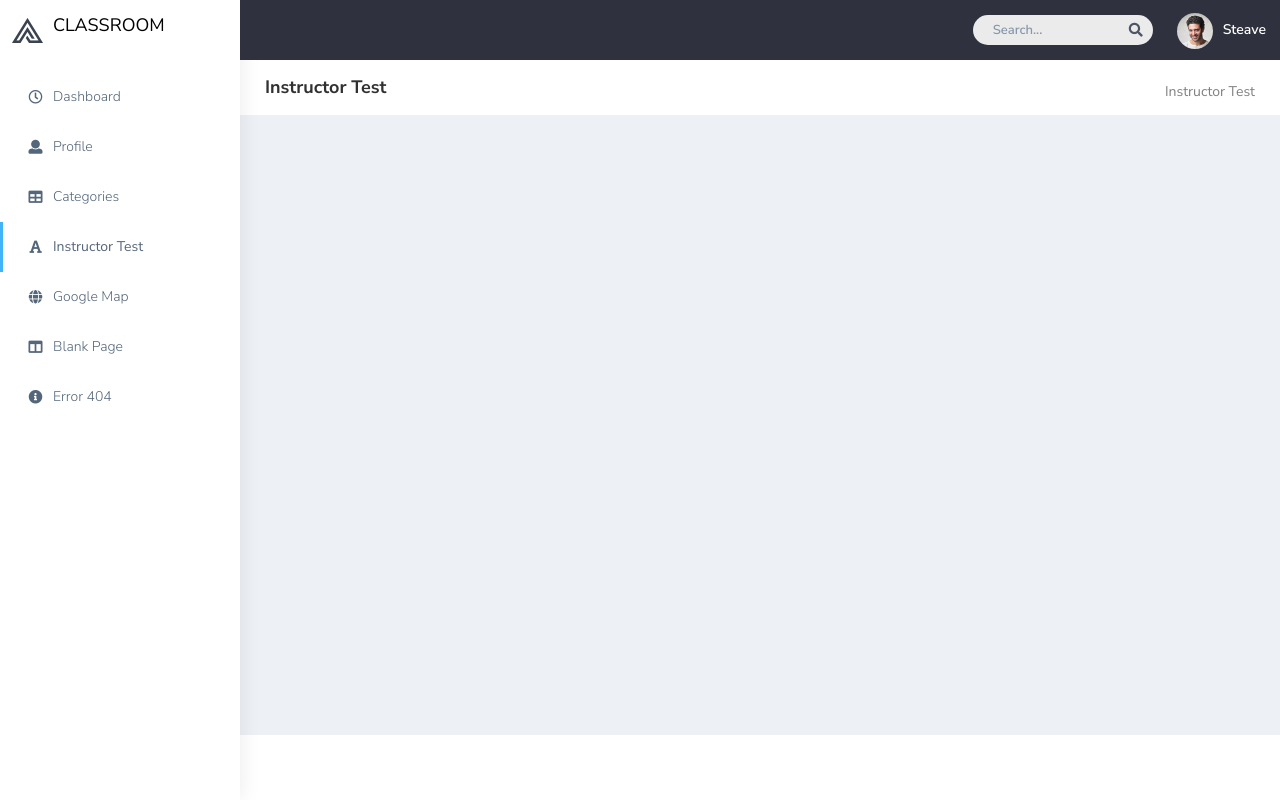
After one commit to faizp/classroom, a Django app: page /admin/instructor-test/ in a window 1280 px wide. The commit adds this page. Run offline with Django 3.2, Linux system fonts and the light colour scheme; data that the repository does not hold is empty; some libraries are stand-ins or nearby versions.

Commit message:
instructor test

```diff
--- a/admins/templates/admins/admin-base.html
+++ b/admins/templates/admins/admin-base.html
@@ -140,7 +140,7 @@
                             </a>
                         </li>
                         <li class="sidebar-item">
-                            <a class="sidebar-link waves-effect waves-dark sidebar-link" href="#"
+                            <a class="sidebar-link waves-effect waves-dark sidebar-link" href="{% url 'instructor-test' %}"
                                 aria-expanded="false">
                                 <i class="fa fa-font" aria-hidden="true"></i>
                                 <span class="hide-menu">Instructor Test</span>
--- /dev/null
+++ b/admins/templates/admins/instructor-test.html
@@ -0,0 +1,29 @@
+{% extends 'admins/admin-base.html' %}
+{% block content %}
+<div class="page-breadcrumb bg-white">
+    <div class="row align-items-center">
+        <div class="col-lg-3 col-md-4 col-sm-4 col-xs-12">
+            <h4 class="page-title">Instructor Test</h4>
+        </div>
+        <div class="col-lg-9 col-sm-8 col-md-8 col-xs-12">
+            <div class="d-md-flex">
+                <ol class="breadcrumb ms-auto">
+                    <li><a href="#" class="fw-normal">Instructor Test</a></li>
+                </ol>
+            </div>
+        </div>
+    </div>
+    <!-- /.col-lg-12 -->
+  </div>
+  <div class="container-fluid">
+      <div class="row">
+      {% for category in categories %}
+      <div class="col-md-3">
+          <a href="{% url 'category-test' category.id %}">
+          <button style="width: 20em; height: 5em;" class="btn btn-primary rounded shadow-lg">{{ category }}</button>
+        </a>
+      </div>
+      {% endfor %}
+    </div>
+  </div>
+{% endblock %}
--- a/admins/urls.py
+++ b/admins/urls.py
@@ -6,5 +6,9 @@ urlpatterns = [
     path('login/', views.admin_login, name='admin-login'),
     path('', views.admin_home, name='admin-home'),
     path('add-category/', views.add_category, name='add-category'),
-    path('sec-category/', views.sec_category, name='sec-category')
+    path('sec-category/', views.sec_category, name='sec-category'),
+    path('instructor-test/', views.instructor_test, name='instructor-test'),
+    path('category-test/<int:id>', views.category_test, name='category-test'),
+    path('questions/<int:id>', views.questions, name='questions'),
+    path('answers/<int:id>', views.answers, name='answers')
 ]
--- a/admins/views.py
+++ b/admins/views.py
@@ -1,7 +1,7 @@
 from django.shortcuts import render, redirect
 from django.http import JsonResponse
 from classrooms.forms import CategoryForm
-from classrooms.models import Category, secCategory
+from classrooms.models import Category, secCategory, Questions, Answer
 from django.core import serializers
 
 
@@ -50,3 +50,44 @@ def sec_category(request):
         }
         return JsonResponse(data)
     return JsonResponse('false', safe=False)
+
+
+def instructor_test(request):
+    categories = Category.objects.all()
+    print(categories)
+    context = {
+        'categories': categories
+    }
+    return render(request, 'admins/instructor-test.html', context)
+
+
+def category_test(request, id):
+    category = Category.objects.get(id=id)
+    categories = secCategory.objects.filter(category=category)
+    context = {
+        'categories': categories
+    }
+    return render(request, 'admins/category-test.html', context)
+
+
+def questions(request, id):
+    sec_category = secCategory.objects.get(id=id)
+    questions = Questions.objects.filter(sec_category=sec_category)
+    if questions == None:
+        return JsonResponse('false', safe=False)
+    data = {
+        'questions': serializers.serialize('json', questions)
+    }
+    return JsonResponse(data)
+
+
+def answers(request, id):
+    question = Questions.objects.get(id=id)
+    answers = Answer.objects.filter(question=question)
+    correct_answer = Answer.objects.filter(question=question, correct=True)
+    print(correct_answer)
+    data = {
+        'answers': serializers.serialize('json', answers),
+        'correctAnswer': serializers.serialize('json', correct_answer)
+    }
+    return JsonResponse(data)
--- a/classrooms/admin.py
+++ b/classrooms/admin.py
@@ -1,6 +1,8 @@
 from django.contrib import admin
-from .models import Category, secCategory
+from .models import Category, secCategory, Questions, Answer
 
 # Register your models here.
 admin.site.register(Category)
 admin.site.register(secCategory)
+admin.site.register(Questions)
+admin.site.register(Answer)
--- a/classrooms/models.py
+++ b/classrooms/models.py
@@ -22,4 +22,5 @@ class Questions(models.Model):
 
 class Answer(models.Model):
     question = models.ForeignKey(Questions, on_delete=models.CASCADE)
+    answer = models.CharField(max_length=256, null=True)
     correct = models.BooleanField()
```
Also changed, not shown: admins/templates/admins/category-test.html (added, +69 -0 lines), classrooms/migrations/0003_answer_answer.py (added).
